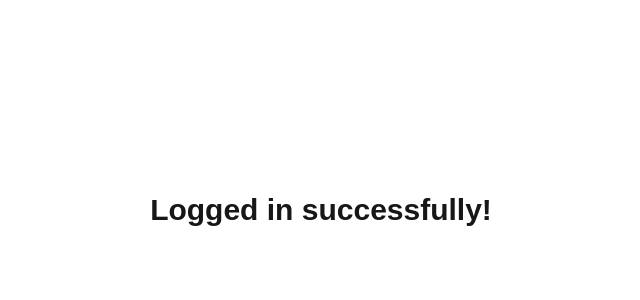
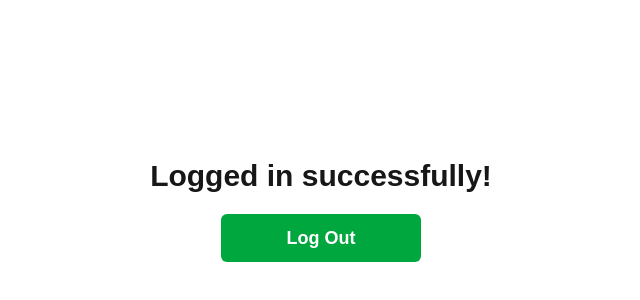
Before and after one commit to Sharat-m/recaptcha-v3-learn, a Next.js app: page /dashboard in a window 1280 px wide. Shown: the part 190-490 px from the top of the page, without its empty margins (319-959 px from the left). Built offline with nearby package versions, Linux system fonts and the light colour scheme; no server answers; sample sign-in values are in the browser's storage.

Commit message:
Added the logout button and functionality

```diff
--- a/src/app/_components/login-form.tsx
+++ b/src/app/_components/login-form.tsx
@@ -8,7 +8,7 @@ import { getCaptchaToken } from "../../utils/captcha";
 import { useState } from "react";
 import { useRouter } from "next/navigation";
 import { auth } from "../../utils/firebase";
-import { RecaptchaVerifier, signInWithPhoneNumber } from "firebase/auth";
+import { RecaptchaVerifier, signInWithPhoneNumber, signOut } from "firebase/auth";
 
 // Extend Window object to include recaptchaVerifier
 declare global {
--- a/src/app/dashboard/page.tsx
+++ b/src/app/dashboard/page.tsx
@@ -1,7 +1,46 @@
+"use client";
+
+import { useEffect, useState } from "react";
+import { useRouter } from "next/navigation";
+import { auth } from "../../utils/firebase";
+import { signOut } from "firebase/auth";
+import toast from "react-hot-toast";
+
 export default function Dashboard() {
+  const [user, setUser] = useState<any>(null);
+  const router = useRouter();
+
+  useEffect(() => {
+    const unsubscribe = auth.onAuthStateChanged((user) => {
+      if (user) {
+        setUser(user);
+      } else {
+        router.push("/");
+      }
+    });
+    return () => unsubscribe();
+  }, [router]);
+
+  async function handleLogout() {
+    try {
+      await signOut(auth);
+      toast.success("Logged out successfully");
+      router.push("/");
+    } catch (error) {
+      console.log("Log out error:", error);
+      toast.error("Failed to logout");
+    }
+  }
+
   return (
-    <div className="h-screen flex items-center justify-center">
+    <div className="h-screen flex flex-col items-center justify-center gap-5">
       <h1 className="text-3xl font-bold">Logged in successfully!</h1>
+      <button
+        onClick={handleLogout}
+        className="text-lg w-50 bg-green-600 text-white rounded-md p-2.5 font-semibold"
+      >
+        Log Out
+      </button>
     </div>
   );
 }
```
